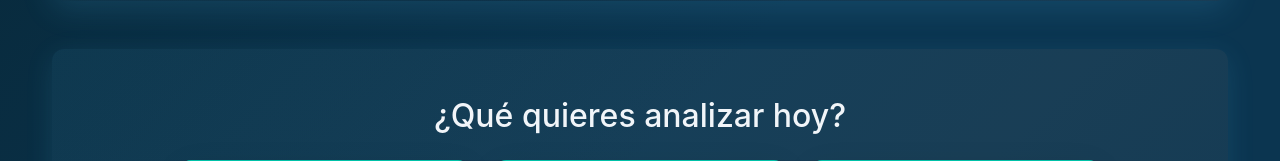
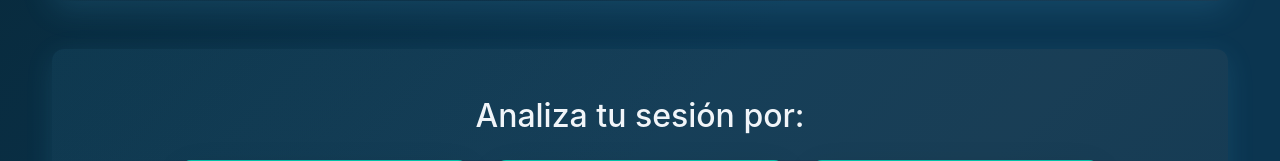
Before and after one commit to graceskyliz/RIC, a Flask app: page / in a window 1280 px wide. Shown: the part 452-613 px from the top of the page. Run offline with Flask 3, Linux system fonts and the light colour scheme.

Commit message:
change in tittle

```diff
--- a/templates/index.html
+++ b/templates/index.html
@@ -20,7 +20,7 @@
     <div class="analysis-options-section-colorful mb-5">
         <div class="row justify-content-center">
             <div class="col-lg-10">
-                <h2 class="text-center mb-4 text-secondary">¿Qué quieres analizar hoy?</h2>
+                <h2 class="text-center mb-4 text-secondary">Analiza tu sesión por:</h2>
 
             <div class="row g-4">
                 <!-- Audio Analysis Option -->
```
